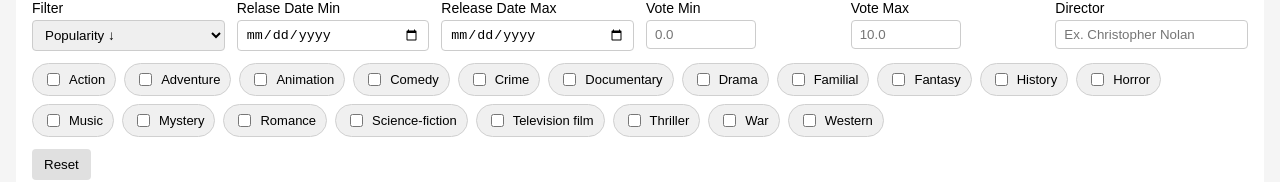
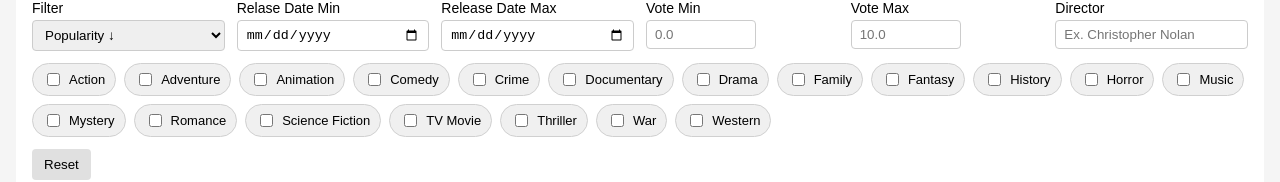
Before and after one commit to Sblablo/JavaAngular, an Angular app: page / in a window 1280 px wide. Shown: the part 172-354 px from the top of the page. Built offline with nearby package versions, Linux system fonts and the light colour scheme; no server answers.

Commit message:
fixed genre names inconsistencies

```diff
--- a/src/app/movie-list.component.ts
+++ b/src/app/movie-list.component.ts
@@ -43,15 +43,15 @@ export class MovieListComponent implements OnInit {
     { id: 80, name: 'Crime' },
     { id: 99, name: 'Documentary' },
     { id: 18, name: 'Drama' },
-    { id: 10751, name: 'Familial' },
+    { id: 10751, name: 'Family' },
     { id: 14, name: 'Fantasy' },
     { id: 36, name: 'History' },
     { id: 27, name: 'Horror' },
     { id: 10402, name: 'Music' },
     { id: 9648, name: 'Mystery' },
     { id: 10749, name: 'Romance' },
-    { id: 878, name: 'Science-fiction' },
-    { id: 10770, name: 'Television film' },
+    { id: 878, name: 'Science Fiction' },
+    { id: 10770, name: 'TV Movie' },
     { id: 53, name: 'Thriller' },
     { id: 10752, name: 'War' },
     { id: 37, name: 'Western' }
```
